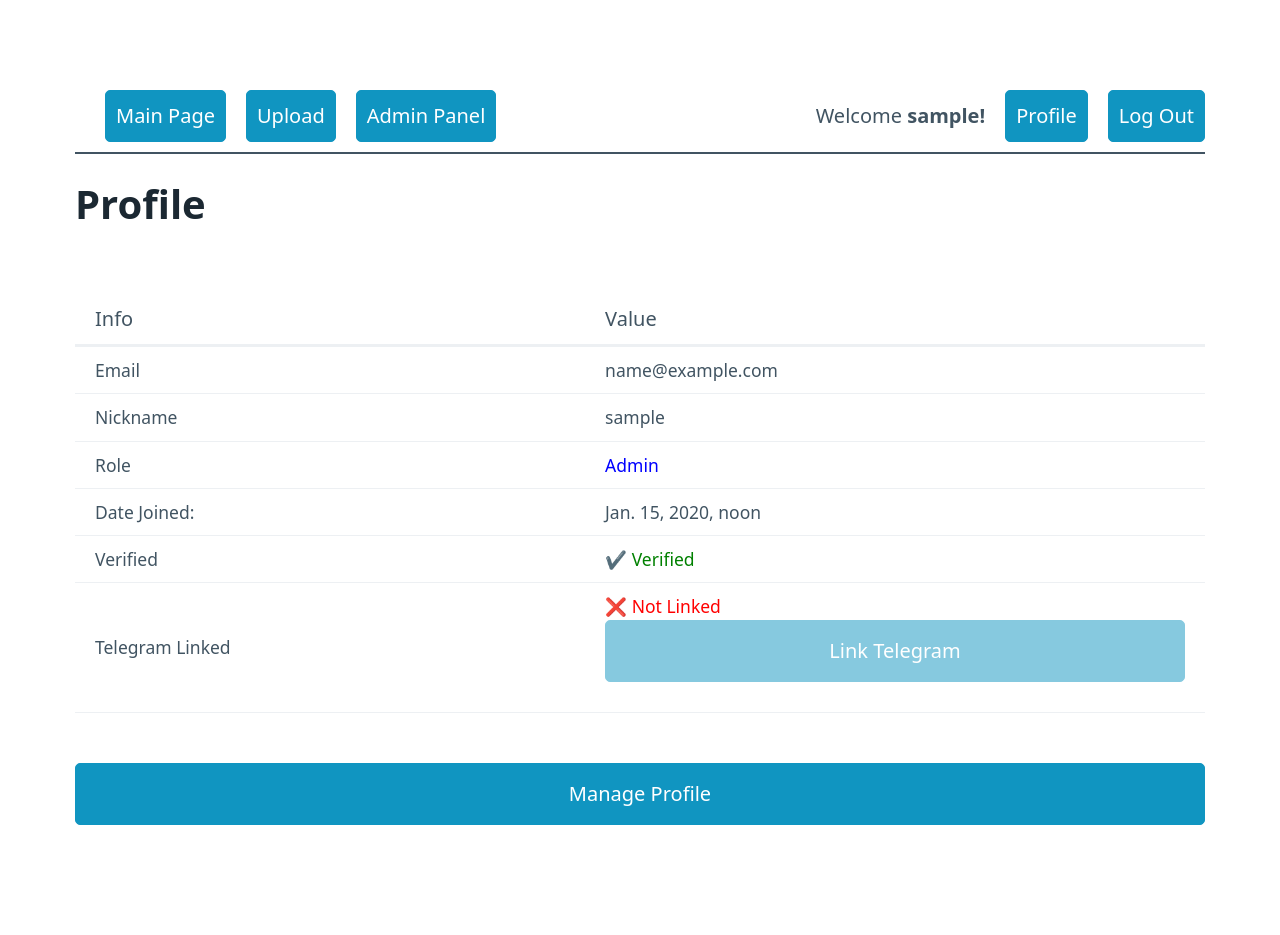
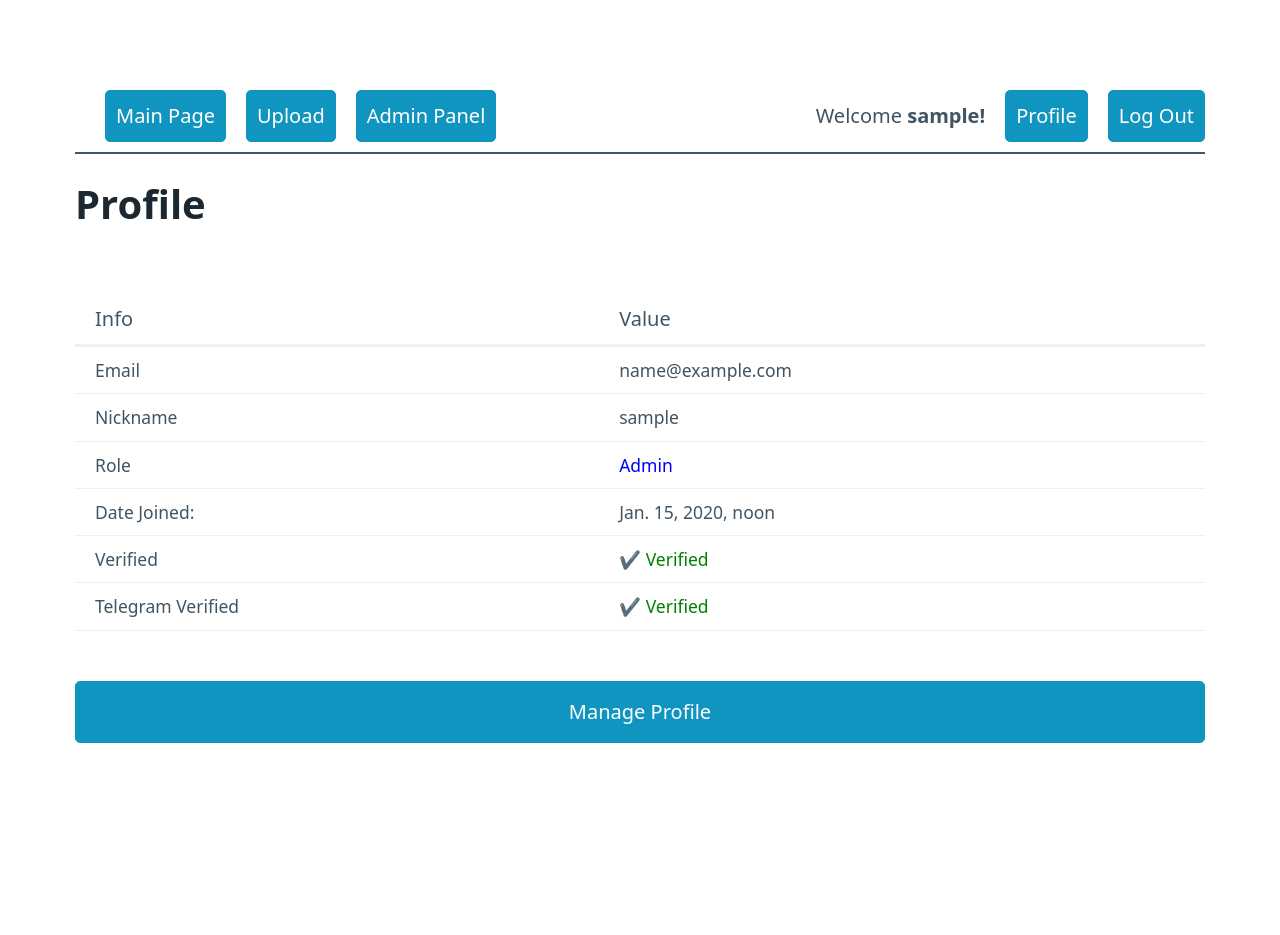
Before and after one commit to Spica12/Python-Science-Parking-Management-System, a Django app: page /users/profile/ in a window 1280 px wide. After the commit the page ends 743 px from the top, so only its background shows below. Run offline with Django 5.2, Linux system fonts and the light colour scheme; a user stored in the database is signed in; tables that the repository leaves empty hold one stand-in row (values such as "Sample post").

Commit message:
Bugfix + add tg_verify

```diff
--- a/bot/text.py
+++ b/bot/text.py
@@ -3,6 +3,7 @@ greet = """
 
 <i>Наші послуги</i> ↴
 """
+report = "Виберіть машину, для якої ви хочете отримати звіт:"
 
 license_plate = "Виберіть машину, для якої ви хочете отримувати сповіщення:"
 
@@ -22,6 +23,8 @@ error_message_2 = "Помилка, будь ласка, введіть <b>Ваш
 
 error_message_1 = "Помилка, користувача з такою електронною поштою не знайдено."
 
+verify = "Щоб продовжити, підтвердьте ваш телеграм акаунт у вашому профілі у веб-додатку."
+
 
 
 # registration_vehicle = """
--- a/users/models.py
+++ b/users/models.py
@@ -20,7 +20,8 @@ class CustomUserManager(BaseUserManager):
 class CustomUser(AbstractBaseUser):
     email = models.EmailField(unique=True)
     nickname = models.CharField(max_length=255)
-    telegram_id = models.CharField(max_length=100, blank=True, null=True, default='')
+    is_tg_verified = models.BooleanField(blank=True, null=True)
+    telegram_id = models.CharField(max_length=100, blank=True, null=True, default='', unique=True)
     date_joined = models.DateTimeField(default=timezone.now)
 
     USERNAME_FIELD = 'email'
--- a/users/templates/users/profile.html
+++ b/users/templates/users/profile.html
@@ -49,15 +49,24 @@
                     </td>
                 </tr>
                 <tr>
-                    <td>Telegram Linked</td>
-                    <td>
-                        {% if user.userrole.telegram_linked %}
-                            <span style="color: green;">✔ Linked</span>
-                        {% else %}
-                            <span style="color: red;">❌ Not Linked</span>
-                            <button type="button" class="button" disabled>Link Telegram</button>
-                        {% endif %}
-                    </td>
+                    {% if user.is_tg_verified is not None%}
+                        <td>Telegram Verified</td>
+                        <td>
+                            {% if user.is_tg_verified %}
+                                <span style="color: green;">✔ Verified</span>
+                            {% elif user.is_tg_verified is False %}
+                                <span style="color: red;">❌ Not Verified</span>
+                                <form id="verificationForm" action="{% url 'users:verify_tg' user.id %}" method="post" style="margin-top: 10px;">
+                                    {% csrf_token %}
+                                    <button type="submit" class="button">Verify Telegram</button>
+                                </form>
+                                <form id="verificationForm" action="{% url 'users:unverify_tg' user.id %}" method="post" style="margin-top: 10px;">
+                                    {% csrf_token %}
+                                    <button type="submit" class="button">Cancel</button>
+                                </form>
+                            {% endif %}
+                        </td>
+                    {% endif %}
                 </tr>
             </tbody>
         </table>
--- a/users/urls.py
+++ b/users/urls.py
@@ -3,7 +3,7 @@ from django.urls import path
 from .views import (register, verify, profile, login, logout, verification_email, email_sent,
                     manage_profile, change_password, CustomPasswordResetView,
                     CustomPasswordResetDoneView, CustomPasswordResetConfirmView,
-                    CustomPasswordResetCompleteView, verify_user)
+                    CustomPasswordResetCompleteView, verify_user, verify_tg, unverify_tg)
 app_name = 'users'
 
 urlpatterns = [
@@ -20,6 +20,8 @@ urlpatterns = [
     path('password_reset_done/', CustomPasswordResetDoneView.as_view(), name='password_reset_done'),
     path('password_reset_confirm/<uidb64>/<token>/', CustomPasswordResetConfirmView.as_view(), name='password_reset_confirm'),
     path('password_reset_complete/', CustomPasswordResetCompleteView.as_view(), name='password_reset_complete'),
+    path('verify_tg/<int:user_id>/', verify_tg, name='verify_tg'),
+    path('unverify_tg/<int:user_id>/', unverify_tg, name='unverify_tg'),
     # FOR TESTING DELETE ON RELEASE
     # FOR TESTING DELETE ON RELEASE
     # FOR TESTING DELETE ON RELEASE
--- a/users/views.py
+++ b/users/views.py
@@ -158,6 +158,21 @@ def change_password(request):
         form = CustomPasswordChangeForm(request.user)
     return render(request, 'users/change_password.html', {'form': form})
 
+@login_required
+def verify_tg(request, user_id):
+    user = get_object_or_404(CustomUser, pk=user_id)
+    user.is_tg_verified = True
+    user.save()
+    return redirect('users:profile')
+
+@login_required
+def unverify_tg(request, user_id):
+    user = get_object_or_404(CustomUser, pk=user_id)
+    user.is_tg_verified = None
+    user.telegram_id = None
+    user.save()
+    return redirect('users:profile')
+
 class CustomPasswordResetView(PasswordResetView):
     form_class = CustomPasswordResetForm
     template_name = 'users/password_reset.html'
--- a/vehicles/views.py
+++ b/vehicles/views.py
@@ -120,7 +120,7 @@ def generate_report(request, pk):
     tmp_file_path = ''
     with tempfile.NamedTemporaryFile(mode='w', newline='', encoding='utf-8', delete=False, suffix='.csv') as tmp_file:
         csv_writer = csv.writer(tmp_file)
-        csv_writer.writerow(['Статус', 'Тривалість', 'Початок', 'Закінчення', 'Сума', 'Дата оплати'])
+        csv_writer.writerow(['Status', 'Parking duration', 'Started at', 'End at', 'Amount', 'Payment date'])
 
         for session in all_sessions_data:
             for payment in session['payments']:
```
Also changed, not shown: bot/handlers.py (+59 -33 lines), users/migrations/0004_customuser_is_tg_verified_and_more.py (added).
